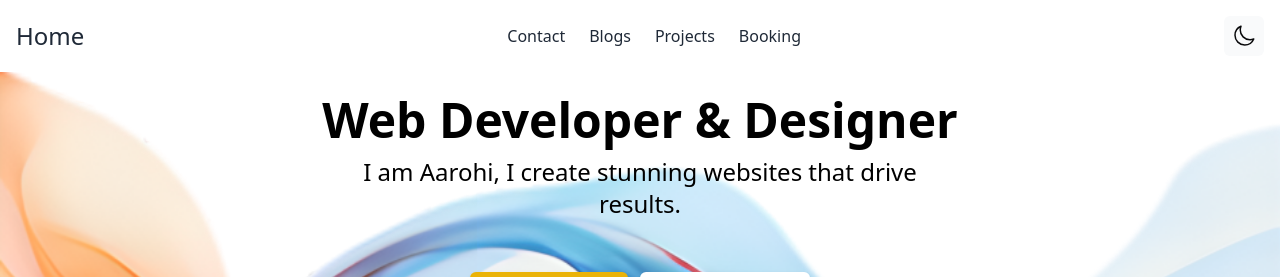
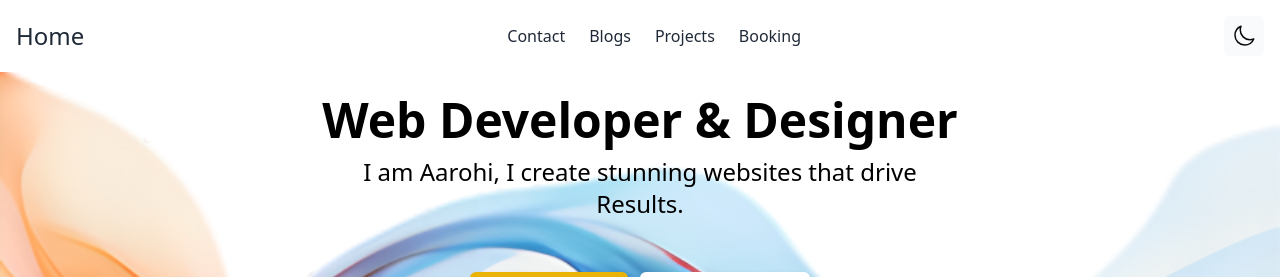
Before and after one commit to bhanujongit4/codeolympusai, a Next.js app: page / in a window 1280 px wide. Shown: the top 277 px of the page. Built offline with nearby package versions, Linux system fonts and the light colour scheme.

Commit message:
Update page.jsx

```diff
--- a/src/app/home/page.jsx
+++ b/src/app/home/page.jsx
@@ -45,7 +45,7 @@ const HomePage = () => {
               Web Developer & Designer
             </h1>
             <p className="mt-3 max-w-xl mx-auto text-2xl text-black dark:text-white">
-              I am Aarohi, I create stunning websites that drive <span className="text-black dark:text-zinc-900">results.</span>
+              I am Aarohi, I create stunning websites that drive <span className="text-black dark:text-zinc-100">Results.</span>
               <br></br>
               <br></br>
             </p>
```
